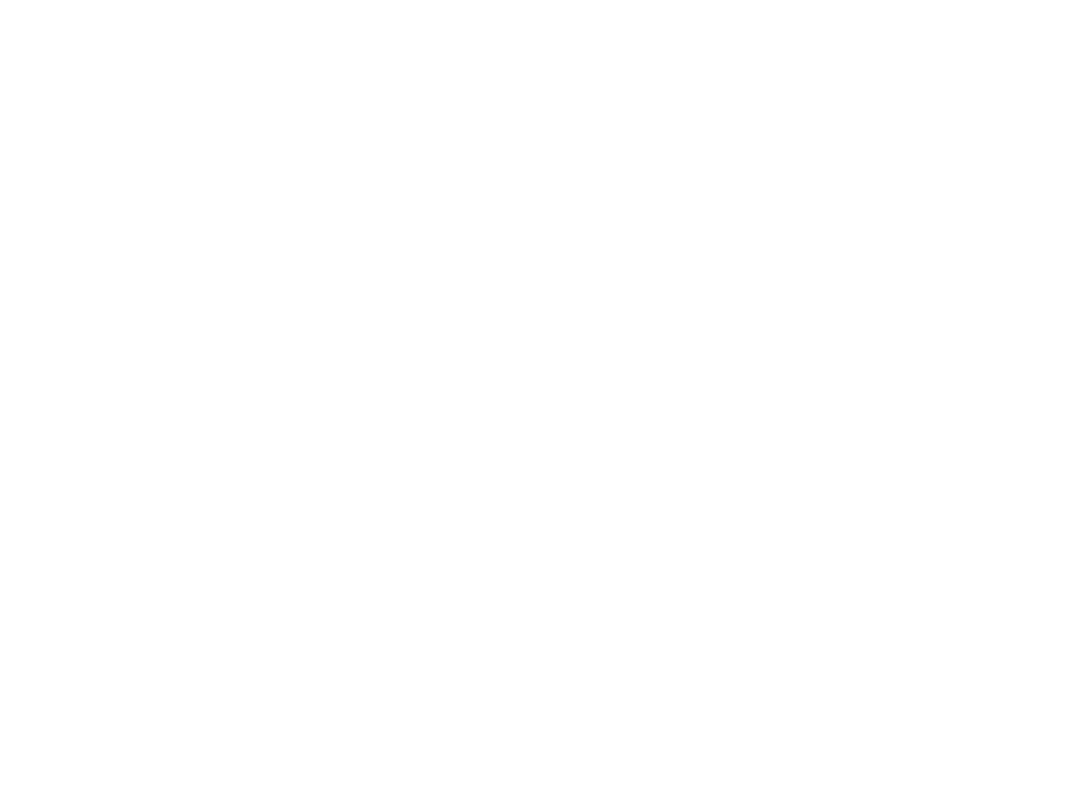
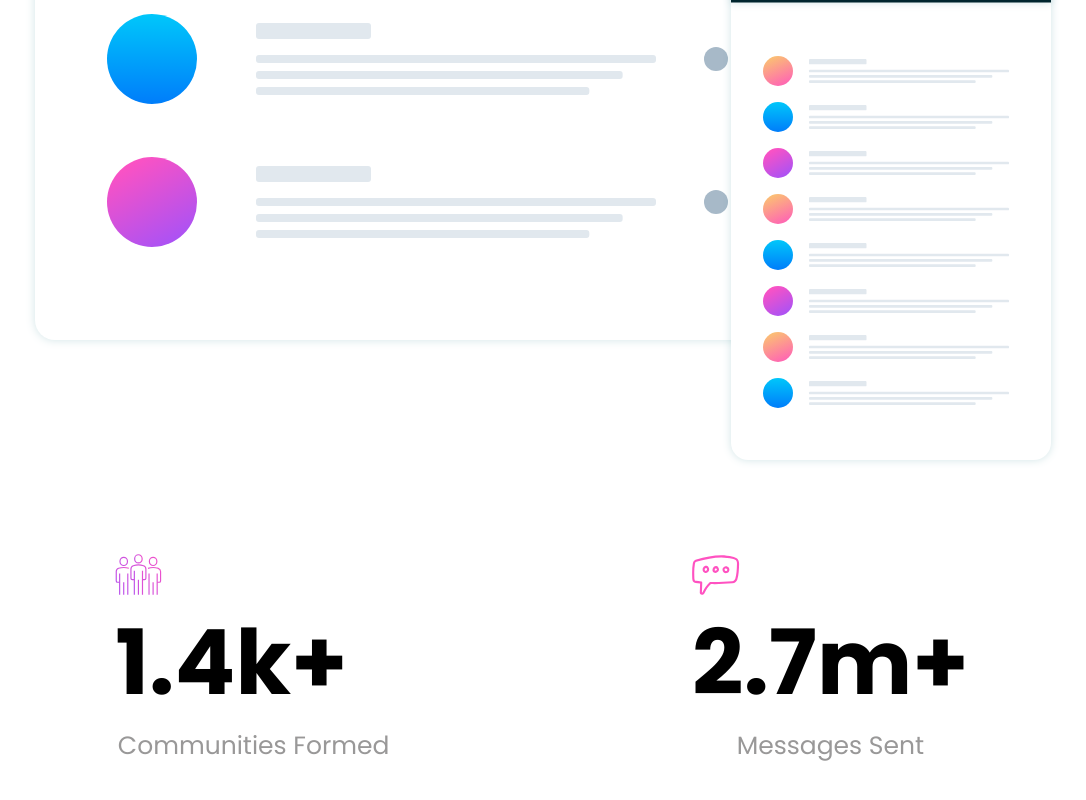
Before and after one commit to EsraaNasr92/React-HuddleLandingPage, a React (Create React App) app: page / in a window 1280 px wide. Shown: the part 1240-2040 px from the top of the page, without its empty margins (98-1184 px from the left). Before the commit the page ends 970 px from the top, so only its background shows below. Built offline with nearby package versions, Linux system fonts and the light colour scheme; a web font is replaced by a local one.

Commit message:
Counter section

```diff
--- a/src/App.css
+++ b/src/App.css
@@ -187,3 +187,30 @@
   box-shadow: 2px 5px 6px 4px rgb(230, 229, 229);
 }
 /* Hero section style ends */
+
+/* Counter section */
+.counter--section{
+  display: flex;
+  flex-direction: column;
+  align-items: center;
+}
+
+.counter-section-counter{
+  display: grid;
+  grid-template-columns: repeat(2, 1fr);
+  gap: 300px;
+  padding: 80px 100px;
+  align-items: center;
+  justify-content: space-around;
+}
+.counter-section-counter h1{
+  font-size: 90px;
+  padding: 30px 0;
+}
+.counter-section-counter h4{
+  text-align: center;
+  font-size: 25px;
+  color: rgb(153, 152, 152);
+  font-weight: 400;
+}
+/* Counter section style ends */
--- a/src/Pages/Homes/Counter.jsx
+++ b/src/Pages/Homes/Counter.jsx
@@ -1,5 +1,21 @@
 export default function Counter(){
     return(
-        <div>Counter section</div>
+        <div className="counter--section">
+            <div className="counter-section-image">
+                <img src="./img/screen-mockups.svg" alt="screen mockups" />
+            </div>
+            <div className="counter-section-counter">
+                <div className="counter-section-counter__communities">
+                    <img src="./img/icon-communities.svg" alt="icon-communities" />
+                    <h1>1.4k+</h1>
+                    <h4>Communities Formed</h4>
+                </div>
+                <div className="counter-section-counter__message">
+                    <img src="./img/icon-messages.svg" alt="icon-communities" />
+                    <h1>2.7m+</h1>
+                    <h4>Messages Sent</h4>
+                </div>
+            </div>
+        </div>
     );
 }
--- a/src/Pages/Homes/Homescreens/index.jsx
+++ b/src/Pages/Homes/Homescreens/index.jsx
@@ -1,3 +1,4 @@
+import Counter from '../Counter';
 import Header from '../Header';
 import HeroSection from '../HeroSection';
 
@@ -6,6 +7,7 @@
         <>
             <Header />
             <HeroSection />
+            <Counter />
         </>
     );
 }
```
